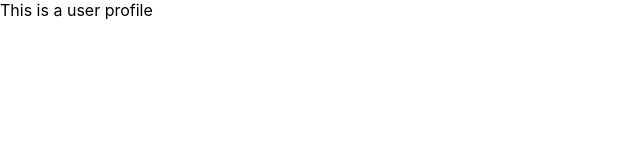
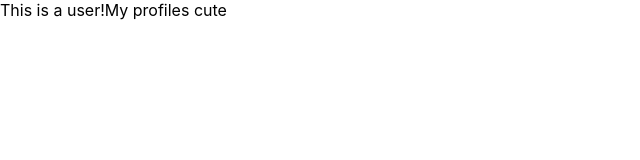
Before and after one commit to Workflow-Example/workflow-demo, a Next.js app: page /profile in a window 1280 px wide. Shown: the top 160 px of the page, without its empty margins (0-640 px from the left). Built offline with nearby package versions, Linux system fonts and the light colour scheme.

Commit message:
Test (#12)
* Edit 1

* Edit 2

```diff
--- a/pages/profile.js
+++ b/pages/profile.js
@@ -3,6 +3,6 @@ import styles from '../styles/Home.module.css'
 
 export default function Profile() {
   return (
-    <div> This is a user profile </div>
+    <div> This is a user!My profiles cute </div>
   )
 }
```
